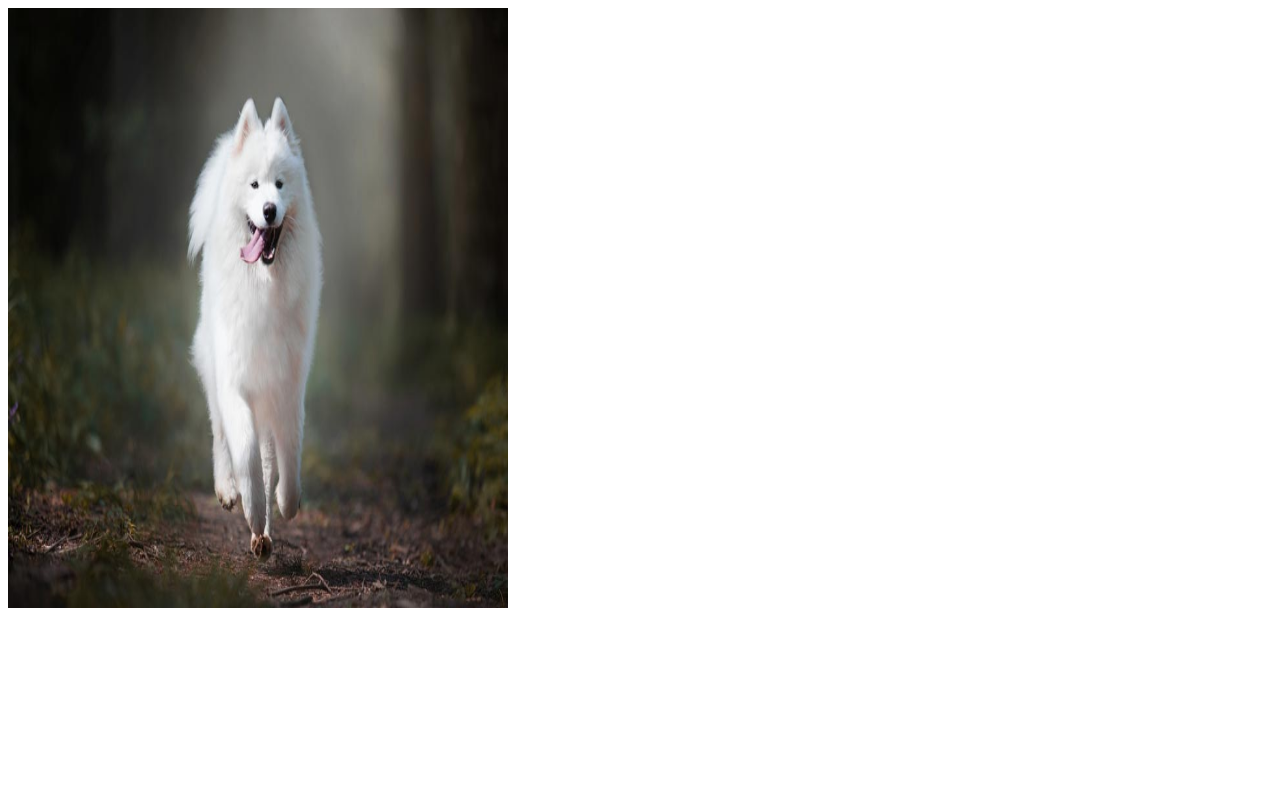
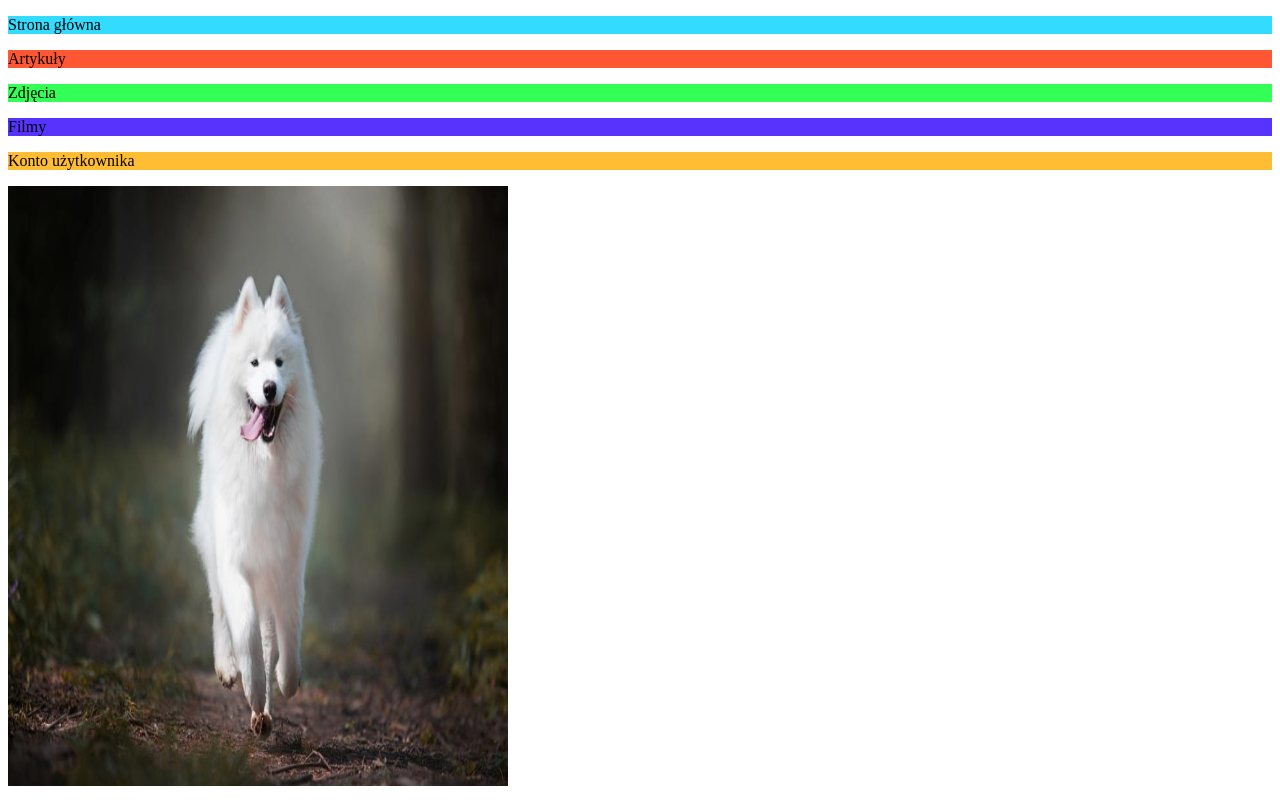
Before and after one commit to Vortex979/JakubPodsiadly.github.io, a plain HTML site: page index.html in a window 1280 px wide. Drawn offline with Linux system fonts and the light colour scheme.

Commit message:
Update index.html

```diff
--- a/index.html
+++ b/index.html
@@ -2,11 +2,27 @@
 <html>
   <head>
     <title> Strona Jakuba Podsiadłego </title>
-
+    <link rel="stylesheet" href="styles.css">
 
   </head>
   <body>
-    <div class = nav ></div>
+    <div class = "nav-bar">
+      <div class = "nav-element" style="background-color: #33DBFF;">
+        <p>Strona główna</p>
+      </div>
+      <div class = "nav-element" style="background-color: #FF5733;" >
+        <p>Artykuły</p>
+      </div>
+      <div class = "nav-element" style="background-color: #33FF57;">
+        <p>Zdjęcia</p>
+      </div>
+      <div class = "nav-element" style="background-color: #5733FF;">
+        <p>Filmy</p>
+      </div>
+      <div class = "nav-element" style="background-color: #FFBD33;" >
+        <p>Konto użytkownika</p>
+      </div>
+    </div>
 
     <img src="samojed.jpg" width="500" height="600">
 
```
